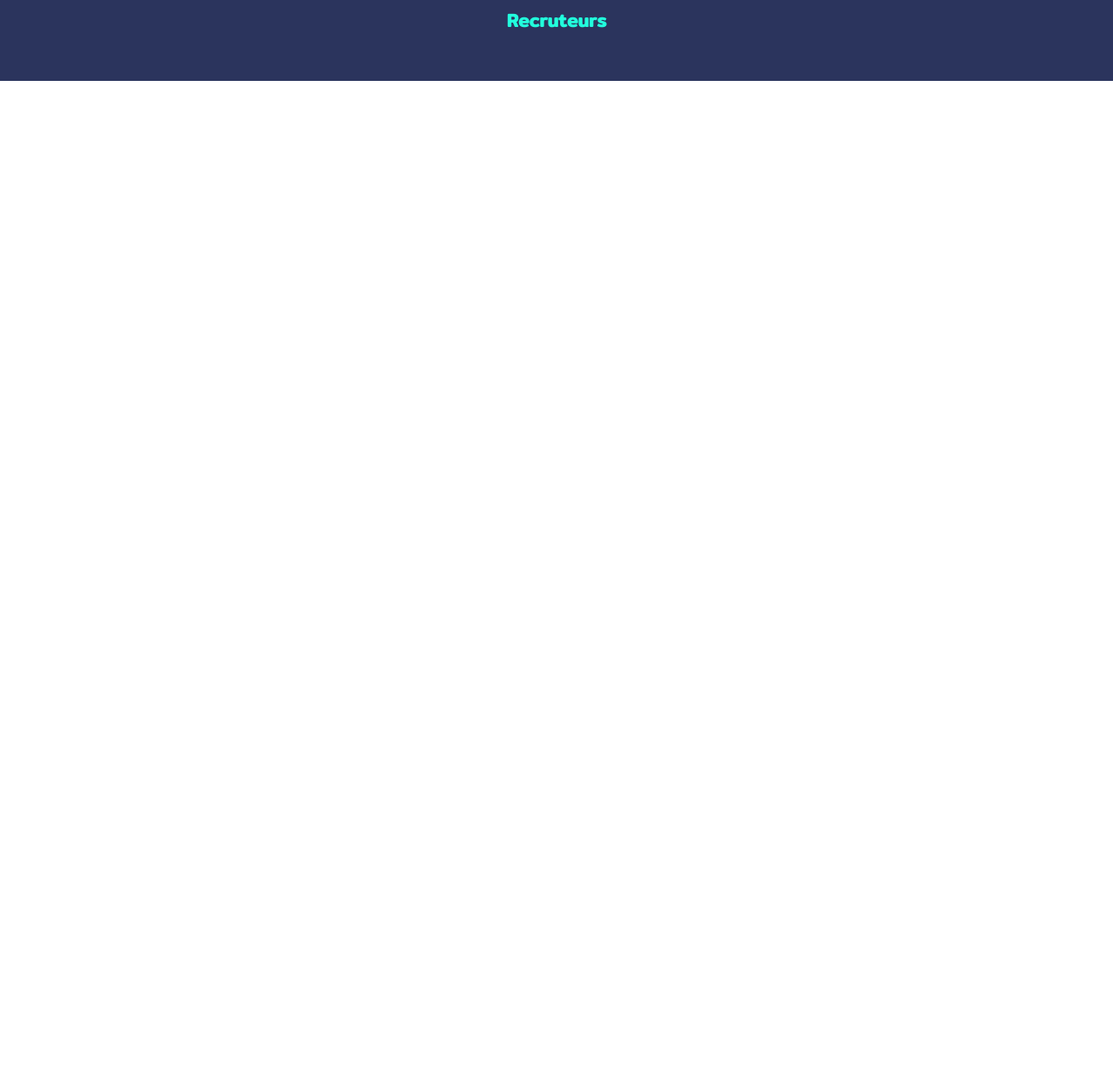
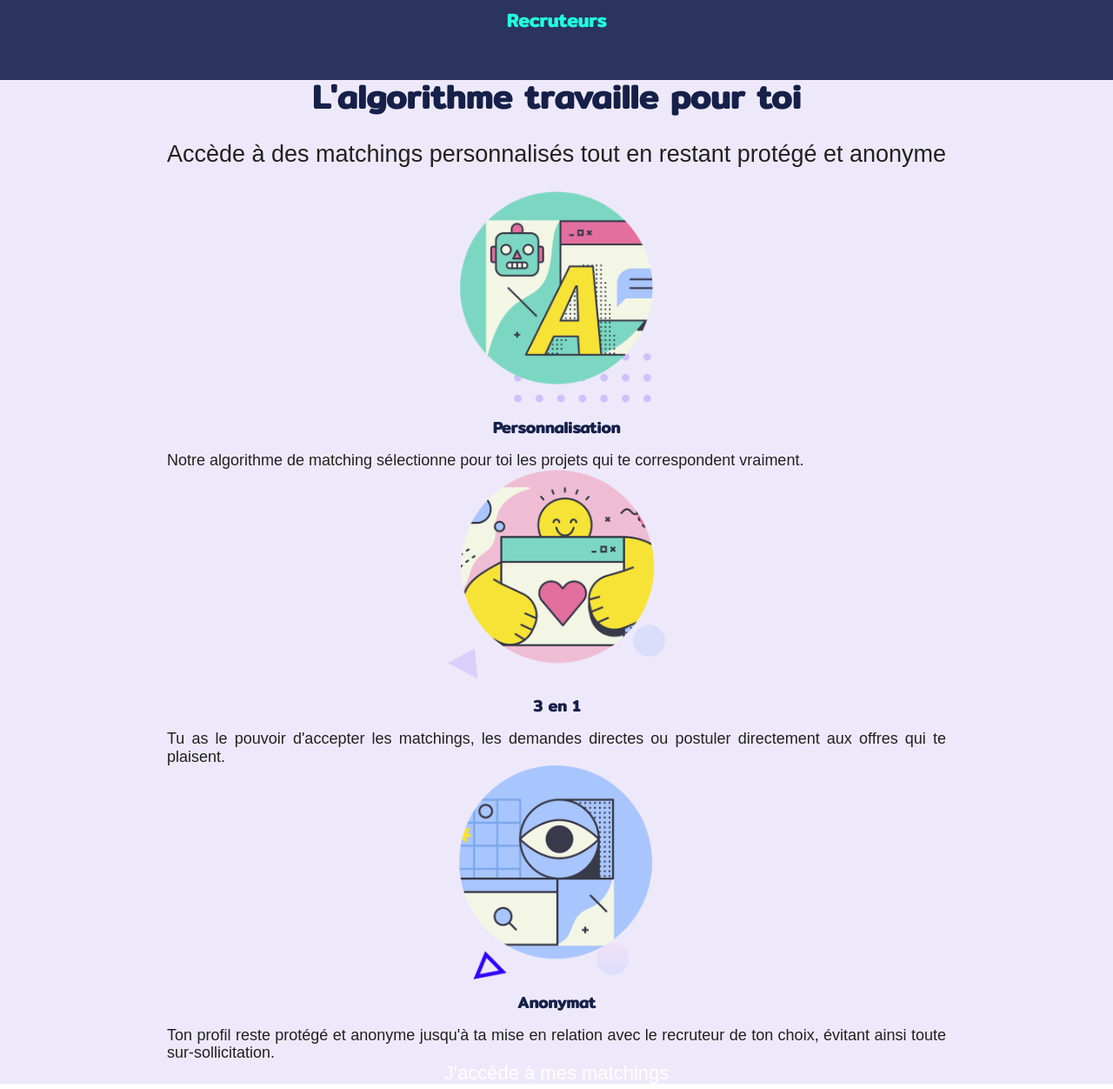
Before and after one commit to Fly-76/ChooseYourBoss, a website built with Parcel: page index.html in a window 1280 px wide. Shown: the part 664-1916 px from the top of the page at 87% size. Before the commit the page ends 800 px from the top, so only its background shows below. Built offline with nearby package versions, Linux system fonts and the light colour scheme.

Commit message:
css for section1 (part of main)

```diff
--- a/css/main.css
+++ b/css/main.css
@@ -120,9 +120,31 @@ textarea {
     text-align: center;
   }
 
+  section {
+    margin-top: -32px;
+  }
+
   h1  {
     font-size: 46px;
+    margin-top: 30px;
     /* font-family: 'Arimo', sans-serif; */
+    color: #162049;
+    font-family: 'Mitr', sans-serif;
+    line-height: 1em;
+  }
+
+  h2  {
+    font-size: 38px;
+    /* font-family: 'Arimo', sans-serif; */
+    color: #162049;
+    font-family: 'Mitr', sans-serif;
+    line-height: 1em;
+  }
+
+  h3  {
+    font-size: 18px;
+    /* font-family: 'Arimo', sans-serif; */
+    color: #162049;
     font-family: 'Mitr', sans-serif;
     line-height: 1em;
   }
@@ -159,6 +181,7 @@ textarea {
   }
 
   #burger {
+    background-color: #ffffff;;
     position: absolute;
     top: 20px;
     left: 20px;
@@ -175,18 +198,35 @@ textarea {
   }
 
   /*** Extra small  ::  viewports < 576   ::  Utility class ***/
+  .smallP {
+    font-size: 18px;
+    text-align: justify;
+    width: 70%;
+    margin: auto;
+  }
+
+  .picto {
+    max-width: 250px;
+    height: auto;
+  }
+
   .secondBg {
     background-color: #2b345d;
   }
 
+  .thirdBg {
+    background-color: #eee9fa;
+  }
+
   .btn {
-    padding: 6px 25px;
+    padding: 7px 25px;
     border-radius: 25px;
   }
 
-  .btn:hover {
-    background-color: #9C3848;
-    color: white;
+  .smallbtn {
+    padding: 6px 25px;
+    border-radius: 25px;
+    font-size: 22px;
   }
 
 
--- a/index.html
+++ b/index.html
@@ -53,26 +53,26 @@
       </div>
     </div>
   <!-- /*** SECTION 1 ; ALGORITHME -->
-  <!-- <section>
+  <section class="thirdBg">
       <h2>L'algorithme travaille pour toi</h2>
       <p>Accède à des matchings personnalisés tout en restant protégé et anonyme</p>
       <article>
-        <img src="img/perso.png" alt="pictogramme personnalistion">
+        <img class="picto" src="img/perso.png" alt="pictogramme personnalistion">
         <h3>Personnalisation</h3>
-        <p>Notre algorithme de matching sélectionne pour toi les projets qui te correspondent vraiment.</p>
+        <p class="smallP" >Notre algorithme de matching sélectionne pour toi les projets qui te correspondent vraiment.</p>
       </article>
       <article>
-        <img src="img/3-en-1.png" alt="pictogramme 3 en 1">
+        <img class="picto" src="img/3-en-1.png" alt="pictogramme 3 en 1">
         <h3>3 en 1</h3>
-        <p>Tu as le pouvoir d'accepter les matchings, les demandes directes ou postuler directement aux offres qui te plaisent.</p>
+        <p class="smallP" >Tu as le pouvoir d'accepter les matchings, les demandes directes ou postuler directement aux offres qui te plaisent.</p>
       </article>
       <article>
-        <img src="img/anonymat.png" alt="pictogramme anonymat">
+        <img class="picto" src="img/anonymat.png" alt="pictogramme anonymat">
         <h3>Anonymat</h3>
-        <p>Ton profil reste protégé et anonyme jusqu'à ta mise en relation avec le recruteur de ton choix, évitant ainsi toute sur-sollicitation.</p>
+        <p class="smallP" >Ton profil reste protégé et anonyme jusqu'à ta mise en relation avec le recruteur de ton choix, évitant ainsi toute sur-sollicitation.</p>
       </article>
-      <a href="#">J'accède à mes matchings</a> -->
-    <!-- </section> -->
+      <a href="#" class="smallbtn">J'accède à mes matchings</a>
+    </section>
   <!-- /*** SECTION 1 ; JOB INFORMATIQUE -->
   <!-- <section>
       <h2>Tous les jobs informatiques et numériques</h2>
```
